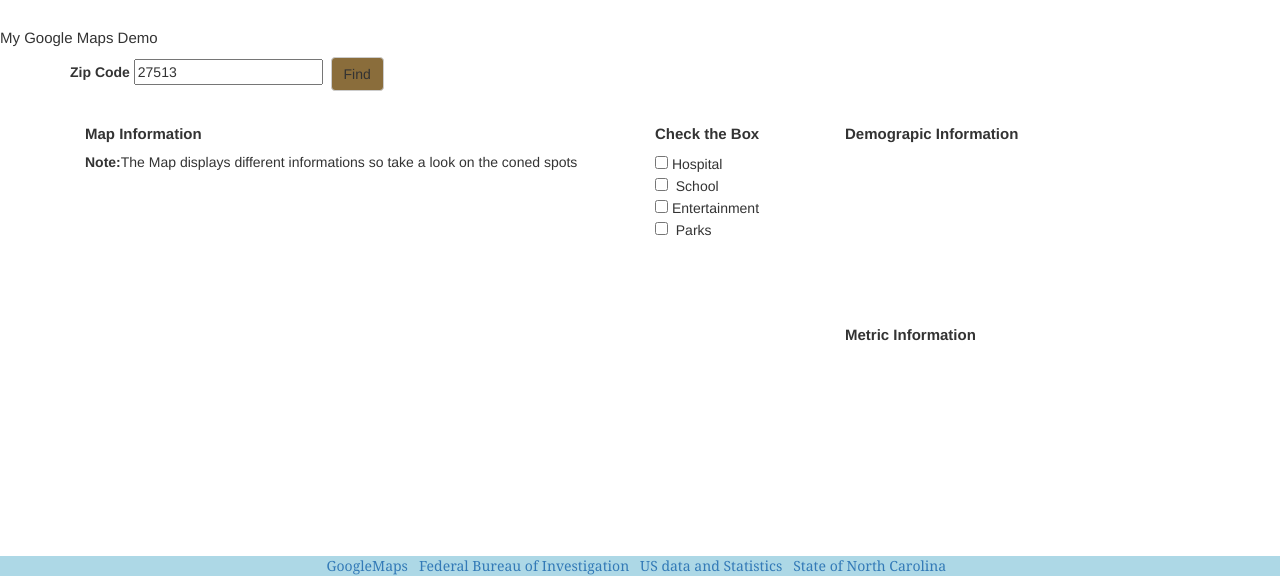
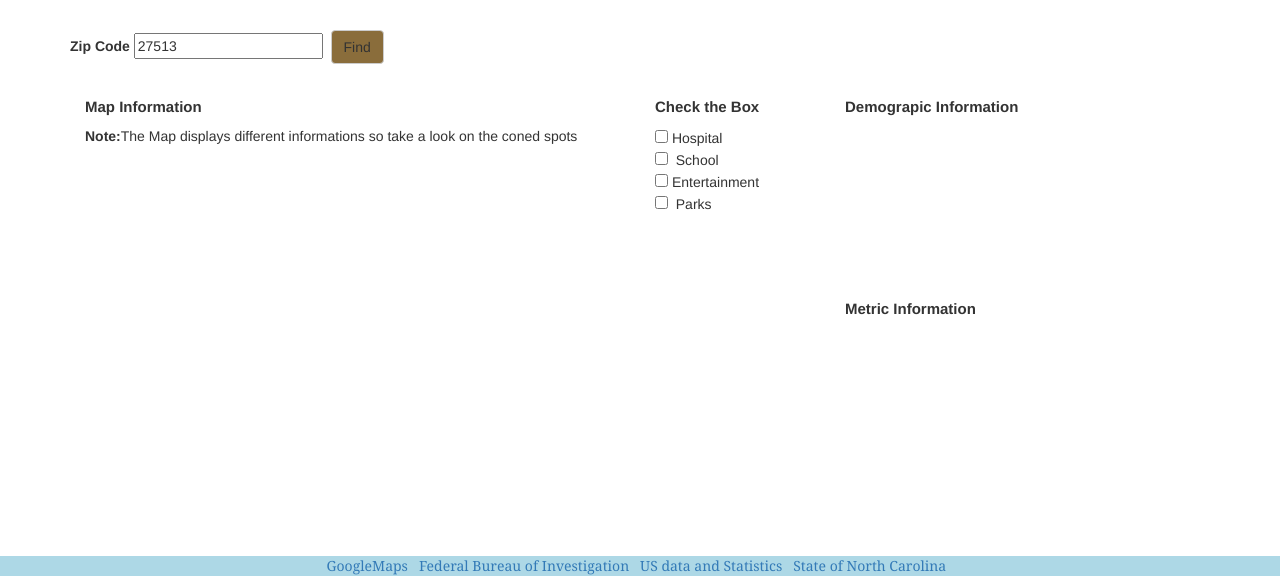
Before and after one commit to wfkinnc/ZIP-TELL-ALL, a plain HTML site: page TeamEitchProject_wfk.html in a window 1280 px wide. Shown: the part 224-800 px from the top of the page. Drawn offline with nearby package versions, Linux system fonts and the light colour scheme; some packages are replaced by stand-ins of ours.

Commit message:
new version w/ _wfk endings 1

```diff
--- a/TeamEitchProject_wfk.html
+++ b/TeamEitchProject_wfk.html
@@ -142,7 +142,6 @@
             <h4> Explore locations and get statistical data using ZipCode</h4>
         </div>
     </header>
- <h3><span id="pushButton">My Google Maps Demo</span></h3>
     <div class="container">
         <div class="panel-placer">
             <div class="form-group">
```
